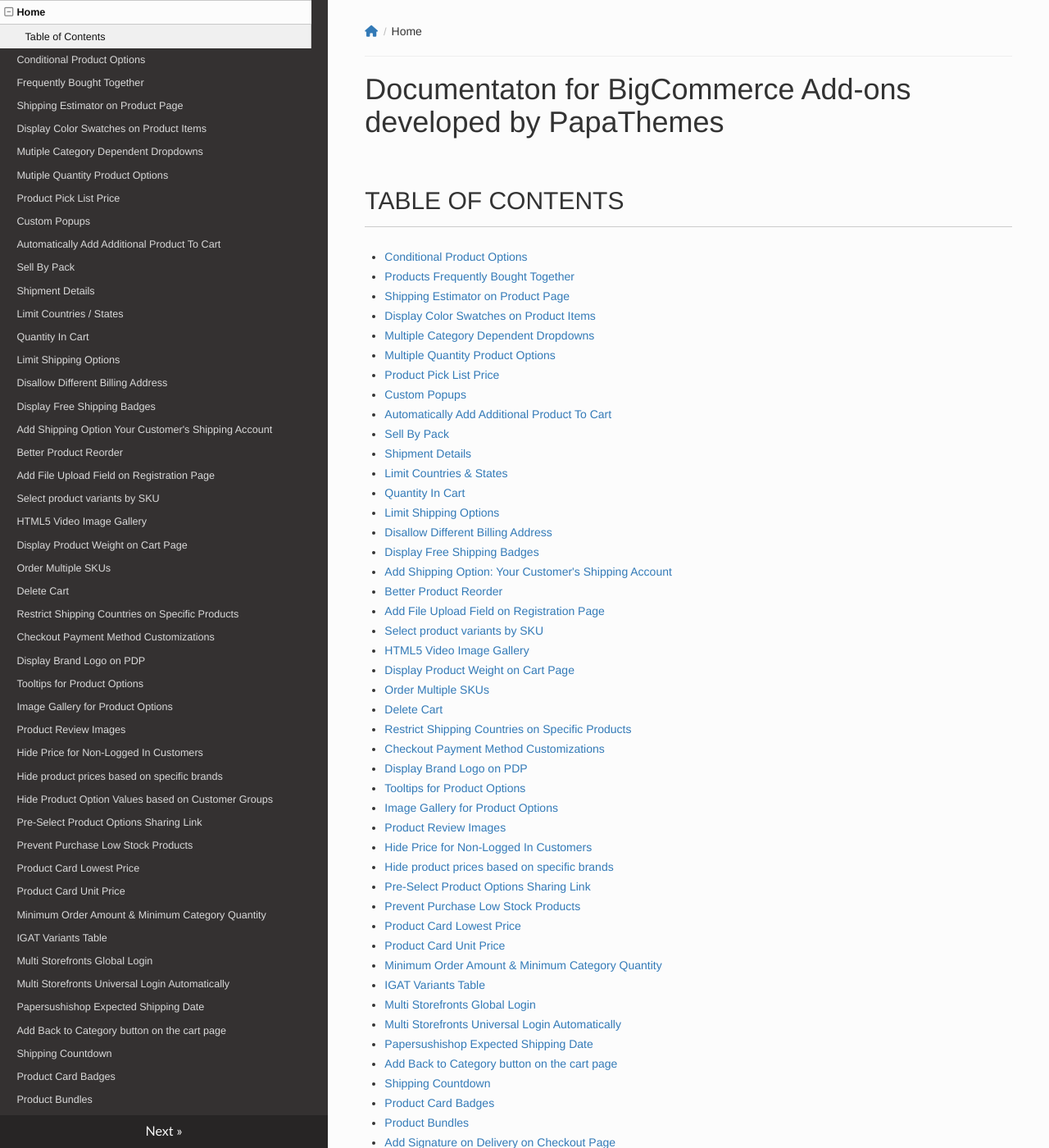
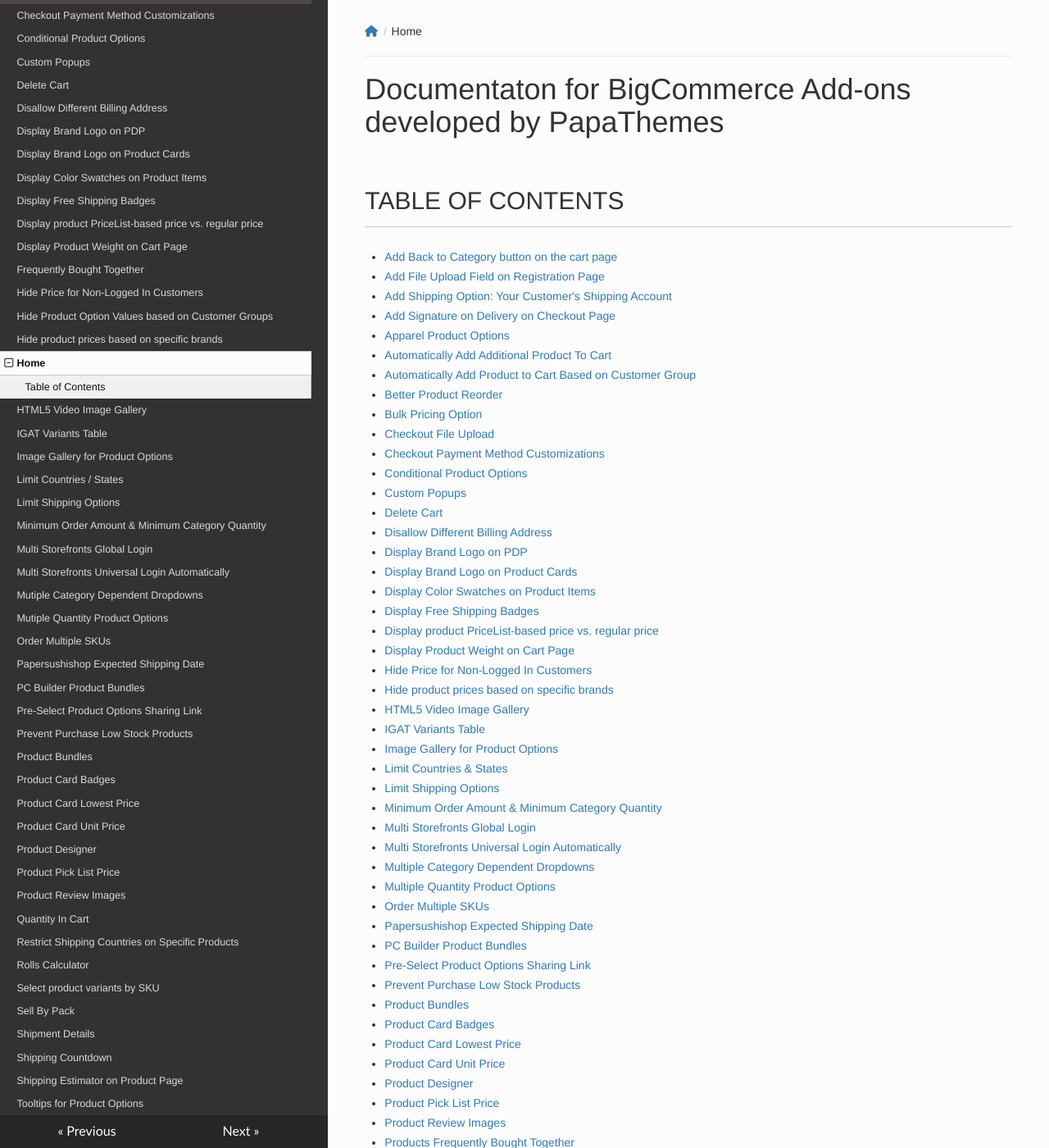
Before and after one commit to tvlgiao/bc-addons-docs, an MkDocs documentation site: the page built from docs/index.md, in a window 1280 px wide and 1400 px high. Shown: the whole window at 82% size. Built offline with MkDocs 1.6.1, drawn with Linux system fonts in a browser that asks for light colours; nearby versions of some CDN libraries; some of the changed text lies outside the part shown.

```diff
--- a/docs/index.md
+++ b/docs/index.md
@@ -2,51 +2,58 @@
 
 ## Table of Contents
 
+- [Add Back to Category button on the cart page](back-to-category.md)
+- [Add File Upload Field on Registration Page](file-upload.md)
+- [Add Shipping Option: Your Customer's Shipping Account](customer-account-shipping-option.md)
+- [Add Signature on Delivery on Checkout Page](checkout-signature-delivery.md)
+- [Apparel Product Options](apparel-product-options.md)
+- [Automatically Add Additional Product To Cart](add-product-to-cart-automatically.md)
+- [Automatically Add Product to Cart Based on Customer Group](add-product-to-cart-automatically-based-on-customer-group.md)
+- [Better Product Reorder](better-reorder.md)
+- [Bulk Pricing Option](bulk-pricing-option.md)
+- [Checkout File Upload](checkout-file-upload.md)
+- [Checkout Payment Method Customizations](checkout-payment-method-customizations.md)
 - [Conditional Product Options](conditional-product-options.md)
-- [Products Frequently Bought Together](frequently-bought-together.md)
-- [Shipping Estimator on Product Page](shipping-estimator.md)
+- [Custom Popups](popups.md)
+- [Delete Cart](delete-cart.md)
+- [Disallow Different Billing Address](disallow-different-billing-address.md)
+- [Display Brand Logo on PDP](brand-logo-on-pdp.md)
+- [Display Brand Logo on Product Cards](product-card-brand-logo.md)
 - [Display Color Swatches on Product Items](color-swatches.md)
+- [Display Free Shipping Badges](free-shipping-badges.md)
+- [Display product PriceList-based price vs. regular price](wholesale-discount-price.md)
+- [Display Product Weight on Cart Page](cart-weight.md)
+- [Hide Price for Non-Logged In Customers](hide-price.md)
+- [Hide product prices based on specific brands](hide-price-by-brand.md)
+- [HTML5 Video Image Gallery](html5-video-image-gallery.md)
+- [IGAT Variants Table](igat-variants-table.md)
+- [Image Gallery for Product Options](variant-image-gallery.md)
+- [Limit Countries & States](limit-countries.md)
+- [Limit Shipping Options](limit-shipping-options.md)
+- [Minimum Order Amount & Minimum Category Quantity](category-minimum-quantity.md)
+- [Multi Storefronts Global Login](multi-storefronts-global-login.md)
+- [Multi Storefronts Universal Login Automatically](msf-universal-login.md)
 - [Multiple Category Dependent Dropdowns](multiple-category-dependent-dropdowns.md)
 - [Multiple Quantity Product Options](multiple-quantity-product-options.md)
+- [Order Multiple SKUs](order-multiple-skus.md)
+- [Papersushishop Expected Shipping Date](papersushishop-expected-shipping-date.md)
+- [PC Builder Product Bundles](pc-builder-product-bundles.md)
+- [Pre-Select Product Options Sharing Link](preselect-product-option-link.md)
+- [Prevent Purchase Low Stock Products](prevent-purchase-low-stock.md)
+- [Product Bundles](product-bundles.md)
+- [Product Card Badges](product-card-badges.md)
+- [Product Card Lowest Price](price-card-lowest-price.md)
+- [Product Card Unit Price](price-card-unit-price.md)
+- [Product Designer](product-designer.md)
 - [Product Pick List Price](product-pick-list-price.md)
-- [Custom Popups](popups.md)
-- [Automatically Add Additional Product To Cart](add-product-to-cart-automatically.md)
+- [Product Review Images](product-review-images.md)
+- [Products Frequently Bought Together](frequently-bought-together.md)
+- [Quantity In Cart](quantity-in-cart.md)
+- [Restrict Shipping Countries on Specific Products](restrict-shipping-countries-on-specific-products.md)
+- [Rolls Calculator](rolls-calculator.md)
+- [Select product variants by SKU](shop-by-child-sku.md)
 - [Sell By Pack](sell-by-pack.md)
 - [Shipment Details](shipment-details.md)
-- [Limit Countries & States](limit-countries.md)
-- [Quantity In Cart](quantity-in-cart.md)
-- [Limit Shipping Options](limit-shipping-options.md)
-- [Disallow Different Billing Address](disallow-different-billing-address.md)
-- [Display Free Shipping Badges](free-shipping-badges.md)
-- [Add Shipping Option: Your Customer's Shipping Account](customer-account-shipping-option.md)
-- [Better Product Reorder](better-reorder.md)
-- [Add File Upload Field on Registration Page](file-upload.md)
-- [Select product variants by SKU](shop-by-child-sku.md)
-- [HTML5 Video Image Gallery](html5-video-image-gallery.md)
-- [Display Product Weight on Cart Page](cart-weight.md)
-- [Order Multiple SKUs](order-multiple-skus.md)
-- [Delete Cart](delete-cart.md)
-- [Restrict Shipping Countries on Specific Products](restrict-shipping-countries-on-specific-products.md)
-- [Checkout Payment Method Customizations](checkout-payment-method-customizations.md)
-- [Display Brand Logo on PDP](brand-logo-on-pdp.md)
+- [Shipping Countdown](shipping-countdown.md)
+- [Shipping Estimator on Product Page](shipping-estimator.md)
 - [Tooltips for Product Options](product-option-tooltip.md)
-- [Image Gallery for Product Options](variant-image-gallery.md)
-- [Product Review Images](product-review-images.md)
-- [Hide Price for Non-Logged In Customers](hide-price.md)
-- [Hide product prices based on specific brands](hide-price-by-brand.md)
-- [Pre-Select Product Options Sharing Link](preselect-product-option-link.md)
-- [Prevent Purchase Low Stock Products](prevent-purchase-low-stock.md)
-- [Product Card Lowest Price](price-card-lowest-price.md)
-- [Product Card Unit Price](price-card-unit-price.md)
-- [Minimum Order Amount & Minimum Category Quantity](category-minimum-quantity.md)
-- [IGAT Variants Table](igat-variants-table.md)
-- [Multi Storefronts Global Login](multi-storefronts-global-login.md)
-- [Multi Storefronts Universal Login Automatically](msf-universal-login.md)
-- [Papersushishop Expected Shipping Date](papersushishop-expected-shipping-date.md)
-- [Add Back to Category button on the cart page](back-to-category.md)
-- [Shipping Countdown](shipping-countdown.md)
-- [Product Card Badges](product-card-badges.md)
-- [Product Bundles](product-bundles.md)
-- [Add Signature on Delivery on Checkout Page](checkout-signature-delivery.md)
-- [Display product PriceList-based price vs. regular price](wholesale-discount-price.md)
-- [Checkout File Upload](checkout-file-upload.md)
--- a/mkdocs.yml
+++ b/mkdocs.yml
@@ -1,55 +1,62 @@
 site_name: "Documentation"
 nav:
+- Add Back to Category button on the cart page: back-to-category.md
+- Add File Upload Field on Registration Page: file-upload.md
+- Add Shipping Option Your Customer's Shipping Account: customer-account-shipping-option.md
+- Add Signature on Delivery on Checkout Page: checkout-signature-delivery.md
+- Apparel Product Options: apparel-product-options.md
+- Automatically Add Additional Product To Cart: add-product-to-cart-automatically.md
+- Automatically Add Product to Cart Based on Customer Group: add-product-to-cart-automatically-based-on-customer-group.md
+- Better Product Reorder: better-reorder.md
+- Bulk Pricing Option: bulk-pricing-option.md
+- Checkout File Upload: checkout-file-upload.md
+- Checkout Payment Method Customizations: checkout-payment-method-customizations.md
+- Conditional Product Options: conditional-product-options.md
+- Custom Popups: popups.md
+- Delete Cart: delete-cart.md
+- Disallow Different Billing Address: disallow-different-billing-address.md
+- Display Brand Logo on PDP: brand-logo-on-pdp.md
+- Display Brand Logo on Product Cards: product-card-brand-logo.md
+- Display Color Swatches on Product Items: color-swatches.md
+- Display Free Shipping Badges: free-shipping-badges.md
+- Display product PriceList-based price vs. regular price: wholesale-discount-price.md
+- Display Product Weight on Cart Page: cart-weight.md
+- Frequently Bought Together: frequently-bought-together.md
+- Hide Price for Non-Logged In Customers: hide-price.md
+- Hide Product Option Values based on Customer Groups: hide-option-values-based-on-customer-groups.md
+- Hide product prices based on specific brands: hide-price-by-brand.md
 - Home: index.md
-- Conditional Product Options: conditional-product-options.md
-- Frequently Bought Together: frequently-bought-together.md
-- Shipping Estimator on Product Page: shipping-estimator.md
-- Display Color Swatches on Product Items: color-swatches.md
+- HTML5 Video Image Gallery: html5-video-image-gallery.md
+- IGAT Variants Table: igat-variants-table.md
+- Image Gallery for Product Options: variant-image-gallery.md
+- Limit Countries / States: limit-countries.md
+- Limit Shipping Options: limit-shipping-options.md
+- Minimum Order Amount & Minimum Category Quantity: category-minimum-quantity.md
+- Multi Storefronts Global Login: multi-storefronts-global-login.md
+- Multi Storefronts Universal Login Automatically: msf-universal-login.md
 - Mutiple Category Dependent Dropdowns: multiple-category-dependent-dropdowns.md
 - Mutiple Quantity Product Options: multiple-quantity-product-options.md
+- Order Multiple SKUs: order-multiple-skus.md
+- Papersushishop Expected Shipping Date: papersushishop-expected-shipping-date.md
+- PC Builder Product Bundles: pc-builder-product-bundles.md
+- Pre-Select Product Options Sharing Link: preselect-product-option-link.md
+- Prevent Purchase Low Stock Products: prevent-purchase-low-stock.md
+- Product Bundles: product-bundles.md
+- Product Card Badges: product-card-badges.md
+- Product Card Lowest Price: product-card-lowest-price.md
+- Product Card Unit Price: product-card-unit-price.md
+- Product Designer: product-designer.md
 - Product Pick List Price: product-pick-list-price.md
-- Custom Popups: popups.md
-- Automatically Add Additional Product To Cart: add-product-to-cart-automatically.md
+- Product Review Images: product-review-images.md
+- Quantity In Cart: quantity-in-cart.md
+- Restrict Shipping Countries on Specific Products: restrict-shipping-countries-on-specific-products.md
+- Rolls Calculator: rolls-calculator.md
+- Select product variants by SKU: shop-by-child-sku.md
 - Sell By Pack: sell-by-pack.md
 - Shipment Details: shipment-details.md
-- Limit Countries / States: limit-countries.md
-- Quantity In Cart: quantity-in-cart.md
-- Limit Shipping Options: limit-shipping-options.md
-- Disallow Different Billing Address: disallow-different-billing-address.md
-- Display Free Shipping Badges: free-shipping-badges.md
-- Add Shipping Option Your Customer's Shipping Account: customer-account-shipping-option.md
-- Better Product Reorder: better-reorder.md
-- Add File Upload Field on Registration Page: file-upload.md
-- Select product variants by SKU: shop-by-child-sku.md
-- HTML5 Video Image Gallery: html5-video-image-gallery.md
-- Display Product Weight on Cart Page: cart-weight.md
-- Order Multiple SKUs: order-multiple-skus.md
-- Delete Cart: delete-cart.md
-- Restrict Shipping Countries on Specific Products: restrict-shipping-countries-on-specific-products.md
-- Checkout Payment Method Customizations: checkout-payment-method-customizations.md
-- Display Brand Logo on PDP: brand-logo-on-pdp.md
+- Shipping Countdown: shipping-countdown.md
+- Shipping Estimator on Product Page: shipping-estimator.md
 - Tooltips for Product Options: product-option-tooltip.md
-- Image Gallery for Product Options: variant-image-gallery.md
-- Product Review Images: product-review-images.md
-- Hide Price for Non-Logged In Customers: hide-price.md
-- Hide product prices based on specific brands: hide-price-by-brand.md
-- Hide Product Option Values based on Customer Groups: hide-option-values-based-on-customer-groups.md
-- Pre-Select Product Options Sharing Link: preselect-product-option-link.md
-- Prevent Purchase Low Stock Products: prevent-purchase-low-stock.md
-- Product Card Lowest Price: product-card-lowest-price.md
-- Product Card Unit Price: product-card-unit-price.md
-- Minimum Order Amount & Minimum Category Quantity: category-minimum-quantity.md
-- IGAT Variants Table: igat-variants-table.md
-- Multi Storefronts Global Login: multi-storefronts-global-login.md
-- Multi Storefronts Universal Login Automatically: msf-universal-login.md
-- Papersushishop Expected Shipping Date: papersushishop-expected-shipping-date.md
-- Add Back to Category button on the cart page: back-to-category.md
-- Shipping Countdown: shipping-countdown.md
-- Product Card Badges: product-card-badges.md
-- Product Bundles: product-bundles.md
-- Add Signature on Delivery on Checkout Page: checkout-signature-delivery.md
-- Display product PriceList-based price vs. regular price: wholesale-discount-price.md
-- Checkout File Upload: checkout-file-upload.md
 theme: readthedocs
 use_directory_urls: false
 
```
Also changed, not shown: docs/add-product-to-cart-automatically-based-on-customer-group.md (added, +5 -0 lines), docs/apparel-product-options.md (added, +5 -0 lines), docs/bulk-pricing-option.md (added, +5 -0 lines), docs/bulk-pricing-table.md (added, +5 -0 lines), docs/multiple-quantity-product-options.md (+9 -1 lines), docs/pc-builder-product-bundles.md (added, +3 -0 lines), docs/product-card-brand-logo.md (added, +52 -0 lines), docs/product-designer.md (added, +3 -0 lines), docs/img/bulk-price-option.png (added), docs/img/bulk-pricing-table.jpg (added), docs/rolls-calculator.md (added).
